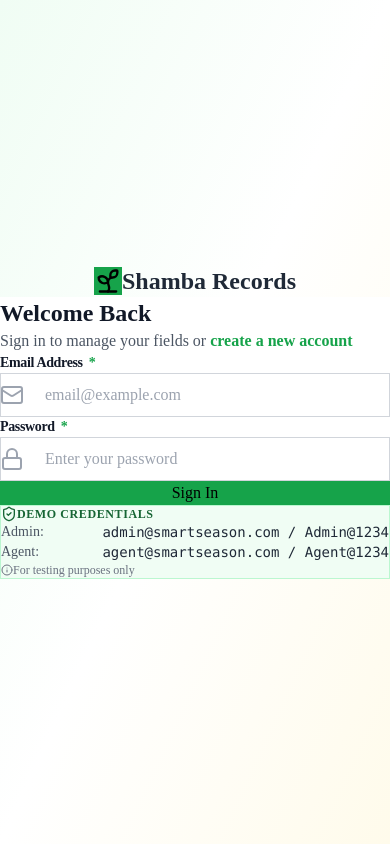
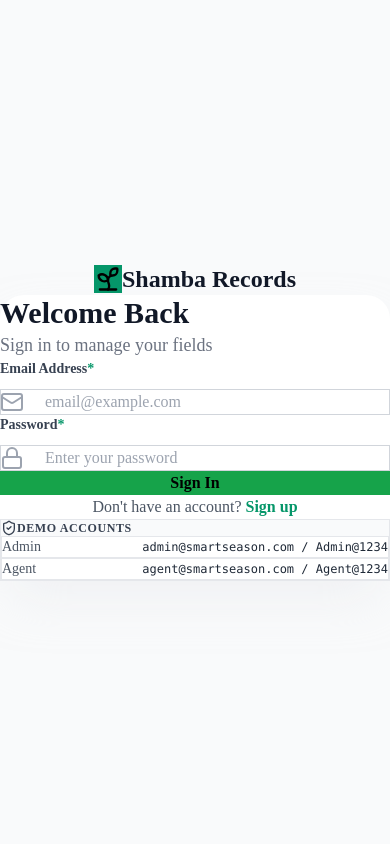
Before and after one commit to Josiah-Tonny/shamba-records-assessment, a React (Vite) app: page /login in a window 390 px wide. Shown: the top 844 px of the page. Built offline with nearby package versions, Linux system fonts and the light colour scheme; no server answers.

Commit message:
Modernize frontend design: cleaner auth pages, updated components with contemporary styling

```diff
--- a/src/components/ui/Button.jsx
+++ b/src/components/ui/Button.jsx
@@ -25,7 +25,7 @@ const Button = ({
   type = 'button',
   ...props
 }) => {
-  const baseStyles = 'inline-flex items-center justify-center font-medium rounded-lg transition-all duration-fast focus:outline-none focus:ring-2 focus:ring-offset-2 disabled:opacity-50 disabled:cursor-not-allowed shadow-sm hover:shadow-md active:scale-[0.98] active:shadow-sm';
+  const baseStyles = 'inline-flex items-center justify-center font-semibold rounded-xl transition-all duration-200 focus:outline-none focus:ring-2 focus:ring-offset-2 disabled:opacity-50 disabled:cursor-not-allowed hover:-translate-y-0.5 active:translate-y-0';
 
   return (
     <button
--- a/src/components/ui/Card.jsx
+++ b/src/components/ui/Card.jsx
@@ -9,7 +9,7 @@ const Card = ({ children, className = '', shadow = 'md' }) => {
 
   return (
     <div
-      className={`bg-primary rounded-xl border border-light transition-all duration-fast hover:shadow-md ${shadowStyles[shadow]} ${className}`}
+      className={`bg-white rounded-2xl border border-gray-200 transition-all duration-200 hover:shadow-lg ${shadowStyles[shadow]} ${className}`}
     >
       {children}
     </div>
--- a/src/components/ui/Input.jsx
+++ b/src/components/ui/Input.jsx
@@ -21,14 +21,14 @@ const Input = ({
   return (
     <div className={`w-full ${className}`}>
       {label && (
-        <label className="block text-sm font-bold mb-2 text-gray-900 tracking-tight">
+        <label className="block text-sm font-semibold mb-2.5 text-gray-700">
           {label}
-          {required && <span className="text-green-600 ml-1.5" aria-hidden="true">*</span>}
+          {required && <span className="text-emerald-600 ml-1" aria-hidden="true">*</span>}
         </label>
       )}
       <div className="relative group/input">
         {Icon && (
-          <div className="absolute left-4 top-1/2 -translate-y-1/2 flex items-center justify-center pointer-events-none z-10 transition-colors group-focus-within/input:text-green-500">
+          <div className="absolute left-4 top-1/2 -translate-y-1/2 flex items-center justify-center pointer-events-none z-10 transition-colors group-focus-within/input:text-emerald-600">
             <Icon className="w-5 h-5 text-gray-400" />
           </div>
         )}
@@ -38,14 +38,14 @@ const Input = ({
           onChange={onChange}
           disabled={disabled}
           placeholder={placeholder}
-          className={`w-full h-11 rounded-lg border border-gray-300 bg-white text-gray-900 px-4 py-2.5 transition-all duration-300 ring-offset-white focus:outline-none focus:ring-4 focus:ring-green-500/10 focus:border-green-500 ${Icon ? 'pl-11 ' : ''}${isPassword ? 'pr-12 ' : ''}${error ? 'border-red-500 focus:ring-red-500/10 focus:border-red-500' : ''}`}
+          className={`w-full h-12 rounded-xl border border-gray-300 bg-white text-gray-900 px-4 transition-all duration-200 ring-offset-white focus:outline-none focus:ring-2 focus:ring-emerald-500/20 focus:border-emerald-500 ${Icon ? 'pl-11 ' : ''}${isPassword ? 'pr-12 ' : ''}${error ? 'border-red-500 focus:ring-red-500/20 focus:border-red-500' : ''}`}
           {...props}
         />
         {isPassword && (
           <button
             type="button"
             onClick={() => setShowPassword(!showPassword)}
-            className="absolute right-2 top-1/2 -translate-y-1/2 p-2 -mr-1 text-gray-400 hover:text-green-600 hover:bg-green-50 rounded-lg transition-all duration-300"
+            className="absolute right-2 top-1/2 -translate-y-1/2 p-2 text-gray-400 hover:text-emerald-600 hover:bg-emerald-50 rounded-lg transition-all duration-200"
             aria-label={showPassword ? 'Hide password' : 'Show password'}
           >
             {showPassword ? (
@@ -57,7 +57,7 @@ const Input = ({
         )}
       </div>
       {error && (
-        <p className="mt-1.5 text-[11px] font-bold text-red-600 uppercase tracking-widest animate-shake">
+        <p className="mt-2 text-xs font-medium text-red-600 animate-shake">
           {error}
         </p>
       )}
--- a/src/pages/Login.jsx
+++ b/src/pages/Login.jsx
@@ -38,52 +38,51 @@ const Login = () => {
   };
 
   return (
-    <div className="min-h-screen flex bg-gradient-to-br from-green-50 via-white to-amber-50">
+    <div className="min-h-screen flex bg-gray-50">
       {/* Left Side - Branding (Desktop) */}
-      <div className="hidden lg:flex lg:w-1/2 bg-gradient-to-br from-green-600 to-green-800 relative overflow-hidden">
-        <div className="absolute inset-0 opacity-20">
+      <div className="hidden lg:flex lg:w-1/2 bg-gradient-to-br from-emerald-600 to-emerald-800 relative overflow-hidden">
+        <div className="absolute inset-0 opacity-10">
           <img
             src="https://images.unsplash.com/photo-1500382017468-9049fed747ef?ixlib=rb-4.0.3&auto=format&fit=crop&w=1920&q=80"
             alt="Agriculture"
             className="w-full h-full object-cover"
           />
         </div>
-        <div className="relative z-10 flex flex-col justify-center px-12 text-white">
-          <div className="flex items-center gap-3 mb-8">
-            <div className="w-12 h-12 bg-white/20 backdrop-blur rounded-xl flex items-center justify-center">
-              <Sprout size={28} />
+        <div className="relative z-10 flex flex-col justify-center px-16 text-white">
+          <div className="flex items-center gap-4 mb-12">
+            <div className="w-14 h-14 bg-white/20 backdrop-blur-xl rounded-2xl flex items-center justify-center shadow-lg">
+              <Sprout size={32} />
             </div>
-            <h1 className="text-2xl font-bold">Shamba Records</h1>
+            <div>
+              <h1 className="text-3xl font-bold tracking-tight">Shamba Records</h1>
+              <p className="text-emerald-200 text-sm font-medium">Field Management System</p>
+            </div>
           </div>
-          <h2 className="text-4xl font-bold mb-4">Empowering Modern Agriculture</h2>
-          <p className="text-green-100 text-lg max-w-md">
-            Efficiently manage crop seasons, track field agents, and optimize harvest results.
+          <h2 className="text-5xl font-bold mb-6 leading-tight">Empowering Modern Agriculture</h2>
+          <p className="text-emerald-100 text-lg max-w-lg leading-relaxed">
+            Efficiently manage crop seasons, track field agents, and optimize harvest results with our comprehensive platform.
           </p>
-          <div className="mt-auto pt-8 text-green-200 text-sm">
-            &copy; 2026 Shamba Records
-          </div>
         </div>
       </div>
 
       {/* Right Side - Form */}
-      <div className="flex-1 flex items-center justify-center p-8">
+      <div className="flex-1 flex items-center justify-center p-6 lg:p-12">
         <div className="w-full max-w-md">
           {/* Mobile Logo */}
-          <div className="lg:hidden flex items-center gap-3 mb-8 justify-center">
-            <div className="w-12 h-12 bg-green-600 rounded-xl flex items-center justify-center">
+          <div className="lg:hidden flex items-center gap-3 mb-10 justify-center">
+            <div className="w-12 h-12 bg-emerald-600 rounded-xl flex items-center justify-center shadow-lg">
               <Sprout size={28} className="text-white" />
             </div>
-            <h1 className="text-2xl font-bold text-gray-800">Shamba Records</h1>
+            <h1 className="text-2xl font-bold text-gray-900">Shamba Records</h1>
           </div>
 
-          <div className="bg-white rounded-2xl shadow-xl p-8">
-            <h2 className="text-2xl font-bold text-gray-900 mb-2">Welcome Back</h2>
-            <p className="text-gray-600 mb-6">
-              Sign in to manage your fields or{' '}
-              <Link to="/register" className="text-green-600 font-semibold hover:underline">create a new account</Link>
+          <div className="bg-white rounded-3xl shadow-2xl shadow-gray-200/50 p-8 lg:p-10">
+            <h2 className="text-3xl font-bold text-gray-900 mb-2">Welcome Back</h2>
+            <p className="text-gray-500 mb-8 text-lg">
+              Sign in to manage your fields
             </p>
 
-            <form onSubmit={handleSubmit} className="space-y-5">
+            <form onSubmit={handleSubmit} className="space-y-6">
               <Input
                 label="Email Address"
                 name="email"
@@ -107,8 +106,8 @@ const Login = () => {
               />
 
               {error && (
-                <div className="flex items-center gap-2 p-3 bg-red-50 border border-red-200 rounded-lg text-red-700 text-sm">
-                  <AlertCircle size={18} />
+                <div className="flex items-center gap-3 p-4 bg-red-50 border border-red-200 rounded-xl text-red-700 text-sm">
+                  <AlertCircle size={20} />
                   <span>{error}</span>
                 </div>
               )}
@@ -123,26 +122,29 @@ const Login = () => {
               </Button>
             </form>
 
+            <div className="mt-8 text-center">
+              <p className="text-gray-600">
+                Don't have an account?{' '}
+                <Link to="/register" className="text-emerald-600 font-semibold hover:text-emerald-700">Sign up</Link>
+              </p>
+            </div>
+
             {/* Demo Credentials */}
-            <div className="mt-8 p-4 bg-green-50 rounded-xl border border-green-200">
-              <h3 className="text-xs font-bold text-green-800 uppercase tracking-wider mb-3 flex items-center gap-2">
+            <div className="mt-8 p-5 bg-gray-50 rounded-2xl border border-gray-200">
+              <h3 className="text-xs font-bold text-gray-700 uppercase tracking-wider mb-4 flex items-center gap-2">
                 <ShieldCheck size={16} />
-                Demo Credentials
+                Demo Accounts
               </h3>
-              <div className="space-y-2 text-sm">
-                <div className="flex justify-between">
-                  <span className="text-gray-600">Admin:</span>
-                  <span className="font-mono text-gray-800">admin@smartseason.com / Admin@1234</span>
+              <div className="space-y-3 text-sm">
+                <div className="flex justify-between items-center py-2 px-3 bg-white rounded-lg border border-gray-200">
+                  <span className="text-gray-600 font-medium">Admin</span>
+                  <span className="font-mono text-gray-800 text-xs">admin@smartseason.com / Admin@1234</span>
                 </div>
-                <div className="flex justify-between">
-                  <span className="text-gray-600">Agent:</span>
-                  <span className="font-mono text-gray-800">agent@smartseason.com / Agent@1234</span>
+                <div className="flex justify-between items-center py-2 px-3 bg-white rounded-lg border border-gray-200">
+                  <span className="text-gray-600 font-medium">Agent</span>
+                  <span className="font-mono text-gray-800 text-xs">agent@smartseason.com / Agent@1234</span>
                 </div>
               </div>
-              <p className="text-xs text-gray-500 mt-3 flex items-center gap-1">
-                <Info size={12} />
-                For testing purposes only
-              </p>
             </div>
           </div>
         </div>
```
Also changed, not shown: src/pages/NotFound.jsx (+15 -15 lines), src/pages/Register.jsx (+37 -31 lines).
